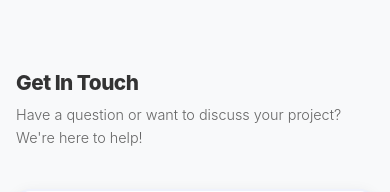
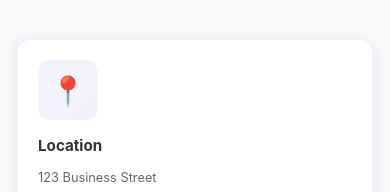
Before and after one commit to vishalkashyap19/promptEngineering, a React (Vite) app: page /contact in a window 390 px wide. Shown: the part 233-425 px from the top of the page. Built offline with nearby package versions, Linux system fonts and the light colour scheme; no server answers.

Commit message:
Remove Get In Touch heading and description from contact page and improve alignment

```diff
--- a/src/pages/Contact.css
+++ b/src/pages/Contact.css
@@ -42,7 +42,7 @@
 
 /* Contact Section */
 .contact-section {
-  padding: 3rem 2rem;
+  padding: 2rem 2rem 3rem 2rem;
 }
 
 .contact-container {
@@ -51,27 +51,12 @@
   display: grid;
   grid-template-columns: 1fr 1fr;
   gap: 3rem;
+  align-items: start;
 }
 
 /* Contact Info */
 .contact-info {
-  padding: 2rem 0;
-}
-
-.contact-info h2 {
-  font-size: 2.5rem;
-  color: #333;
-  margin-bottom: 0.5rem;
-  font-weight: 800;
-  letter-spacing: -0.5px;
-}
-
-.contact-info > p {
-  color: #666;
-  font-size: 1.1rem;
-  margin-bottom: 2.5rem;
-  line-height: 1.6;
-  font-weight: 300;
+  padding: 0;
 }
 
 .info-cards {
@@ -422,10 +407,6 @@
     gap: 2rem;
   }
 
-  .contact-info h2 {
-    font-size: 1.8rem;
-  }
-
   .info-cards {
     grid-template-columns: 1fr 1fr;
     gap: 1.25rem;
@@ -479,14 +460,6 @@
 
   .contact-section {
     padding: 1.5rem 1rem;
-  }
-
-  .contact-info h2 {
-    font-size: 1.3rem;
-  }
-
-  .contact-info > p {
-    font-size: 0.9rem;
   }
 
   .contact-form-wrapper {
--- a/src/pages/Contact.jsx
+++ b/src/pages/Contact.jsx
@@ -162,9 +162,6 @@ function Contact() {
       <section className="contact-section" aria-label="Contact information and form">
         <div className="contact-container">
           <div className="contact-info">
-            <h2>Get In Touch</h2>
-            <p>Have a question or want to discuss your project? We're here to help!</p>
-
             <div className="info-cards">
               <div className="info-card">
                 <div className="info-icon">📍</div>
```
